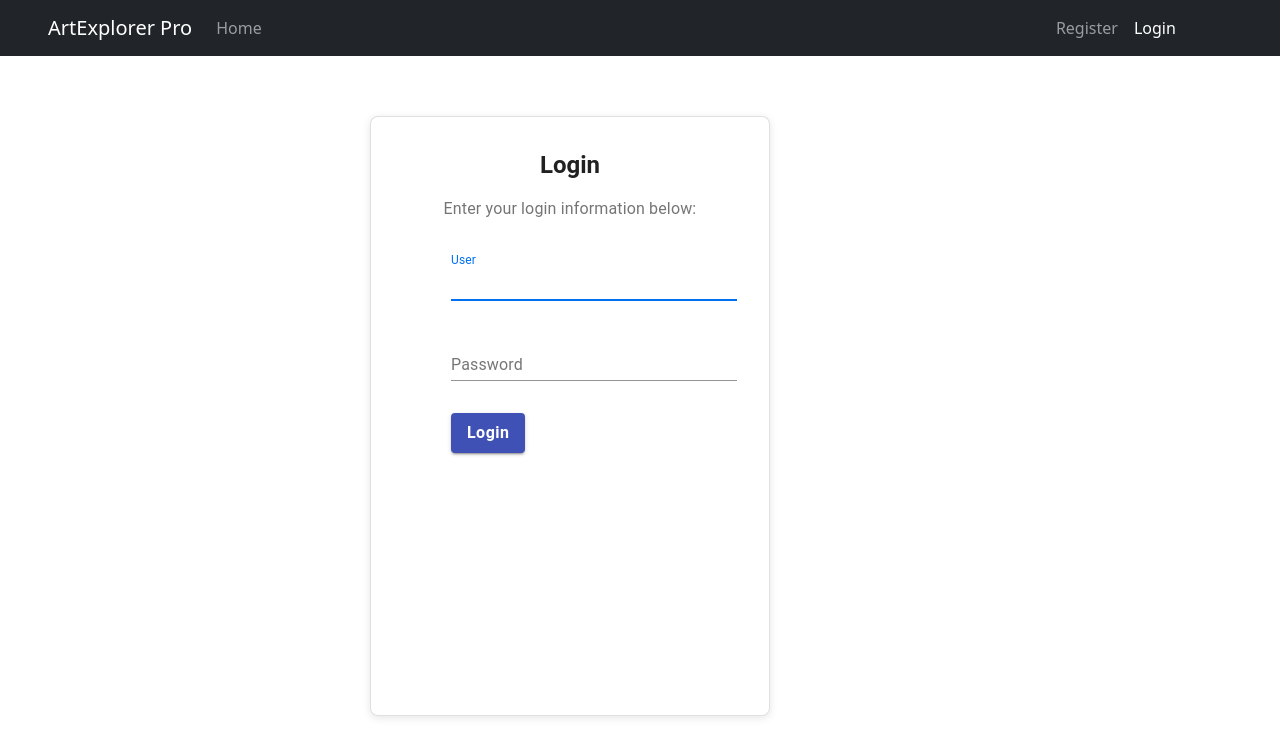
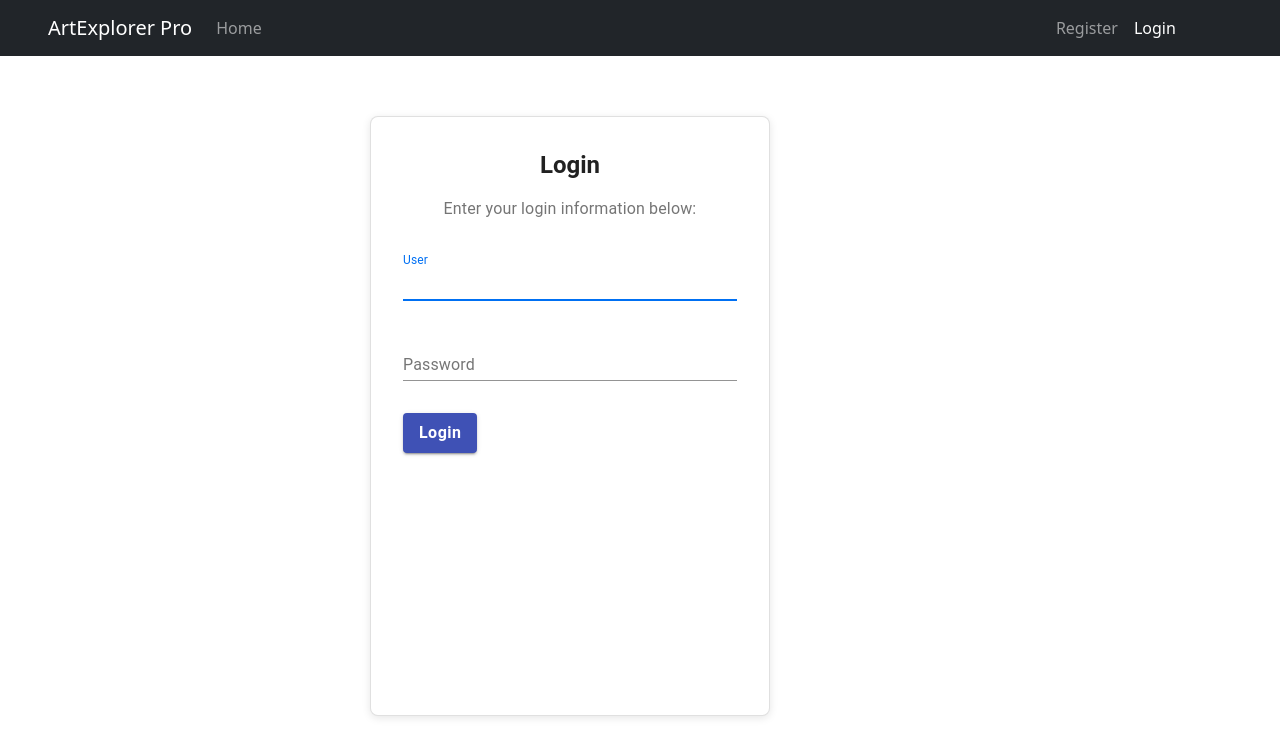
Before and after one commit to rahulbajaj0242/ArtExplorer-Pro, a Next.js app: page /login in a window 1280 px wide. Shown: the top 756 px of the page. Built offline with nearby package versions, Linux system fonts and the light colour scheme; no server answers.

Commit message:
updated left padding

```diff
--- a/pages/search.js
+++ b/pages/search.js
@@ -43,7 +43,7 @@ export default function AdvancedSearch() {
     <>
       <br />
       <br />
-      <Form onSubmit={handleSubmit(submitForm)}>
+      <Form className="search-form" onSubmit={handleSubmit(submitForm)}>
         <Row>
           <Col>
             <Form.Group className="mb-3">
--- a/styles/global.css
+++ b/styles/global.css
@@ -32,7 +32,7 @@ body {
   box-sizing: border-box;
 }
 
-form {
+.search-form {
   padding-left: 3em;
 }
 
```
